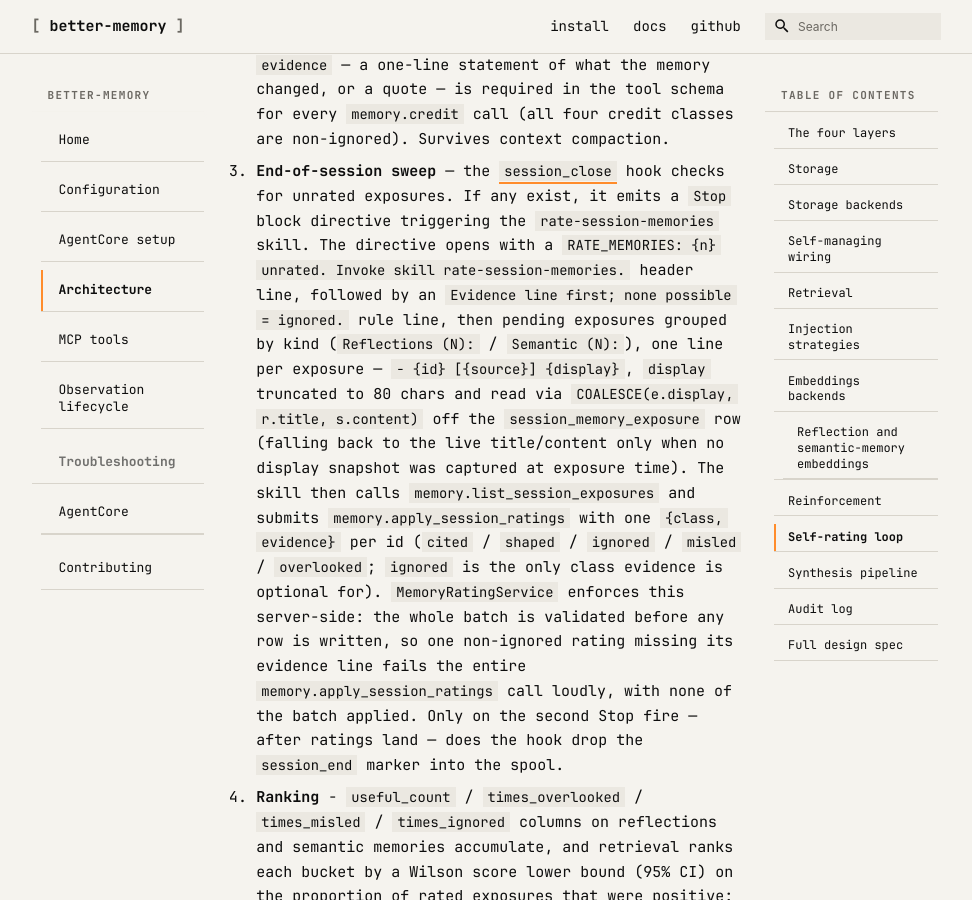
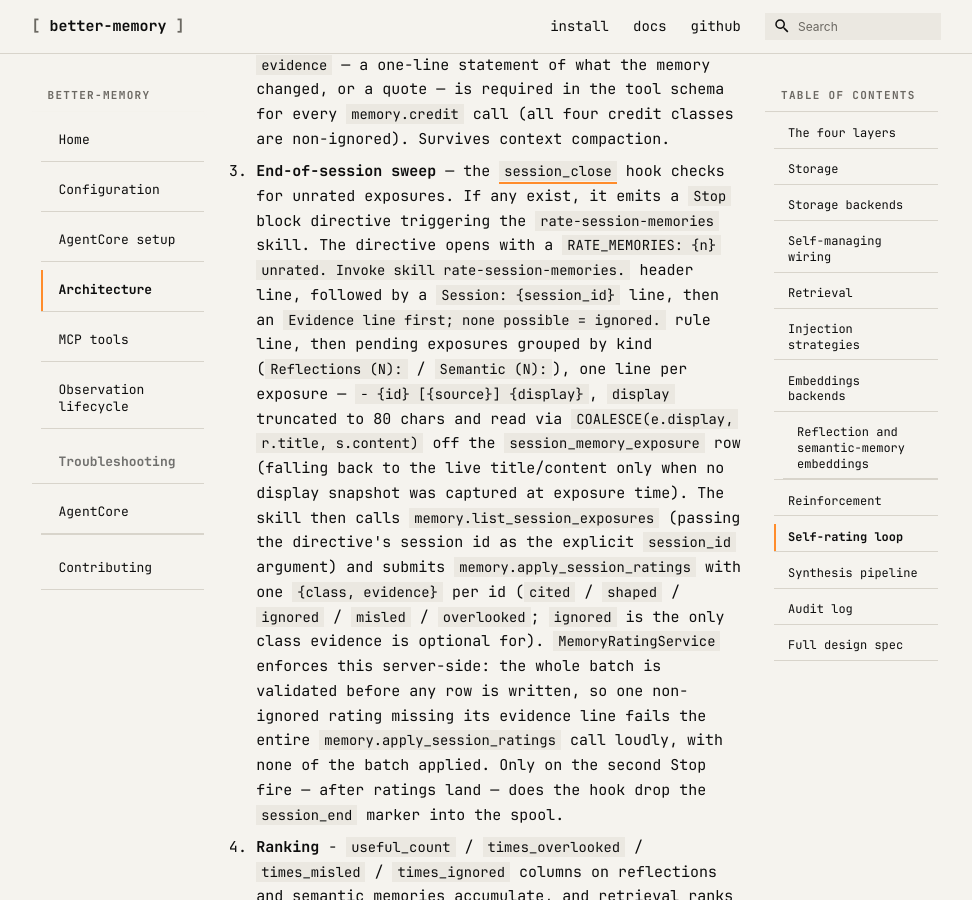
Before and after one commit to emp3thy/better-memory, an MkDocs documentation site: the page built from website/architecture.md, in a window 1280 px wide and 900 px high, scrolled down 14279 px. Shown: the whole window, without its empty margins (154-1126 px from the left). Built offline with MkDocs 1.6.1 and Material for MkDocs 9.7.7, drawn with Linux system fonts in a browser that asks for light colours; comment, search, counter and statistics services are not loaded.

Commit message:
docs: architecture.md reflects Session line in RATE_MEMORIES directive
Co-Authored-By: Claude Fable 5 <noreply@anthropic.com>

```diff
--- a/website/architecture.md
+++ b/website/architecture.md
@@ -214,14 +214,14 @@ described below:
    hook checks for unrated exposures. If any exist, it emits a `Stop`
    block directive triggering the `rate-session-memories` skill. The
    directive opens with a `RATE_MEMORIES: {n} unrated. Invoke skill
-   rate-session-memories.` header line, followed by an `Evidence line
+   rate-session-memories.` header line, followed by a `Session: {session_id}` line, then an `Evidence line
    first; none possible = ignored.` rule line, then pending exposures
    grouped by kind (`Reflections (N):` / `Semantic (N):`), one line per
    exposure — `- {id} [{source}] {display}`, `display` truncated to 80
    chars and read via `COALESCE(e.display, r.title, s.content)` off the
    `session_memory_exposure` row (falling back to the live title/content
    only when no display snapshot was captured at exposure time). The
-   skill then calls `memory.list_session_exposures` and
+   skill then calls `memory.list_session_exposures` (passing the directive's session id as the explicit `session_id` argument) and
    submits `memory.apply_session_ratings` with one `{class, evidence}` per
    id (`cited` / `shaped` / `ignored` / `misled` / `overlooked`; `ignored`
    is the only class evidence is optional for). `MemoryRatingService`
```
